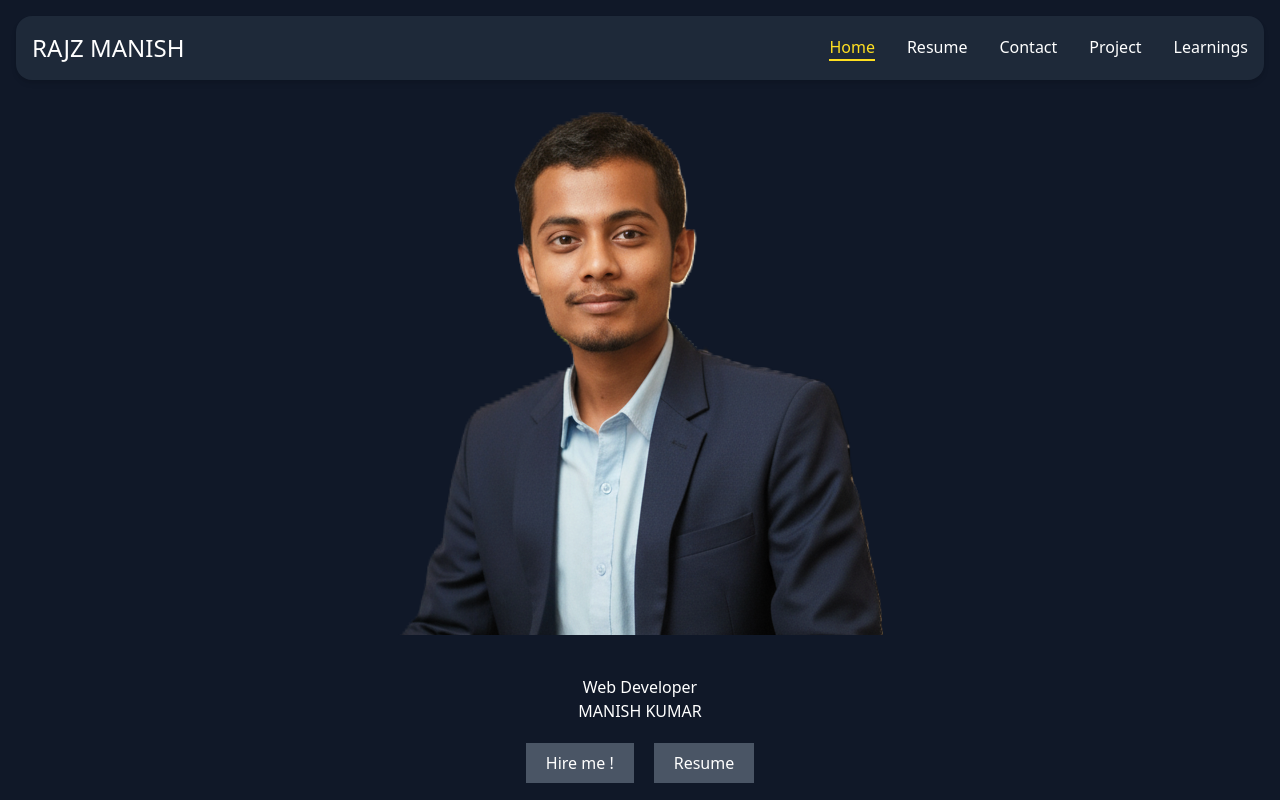
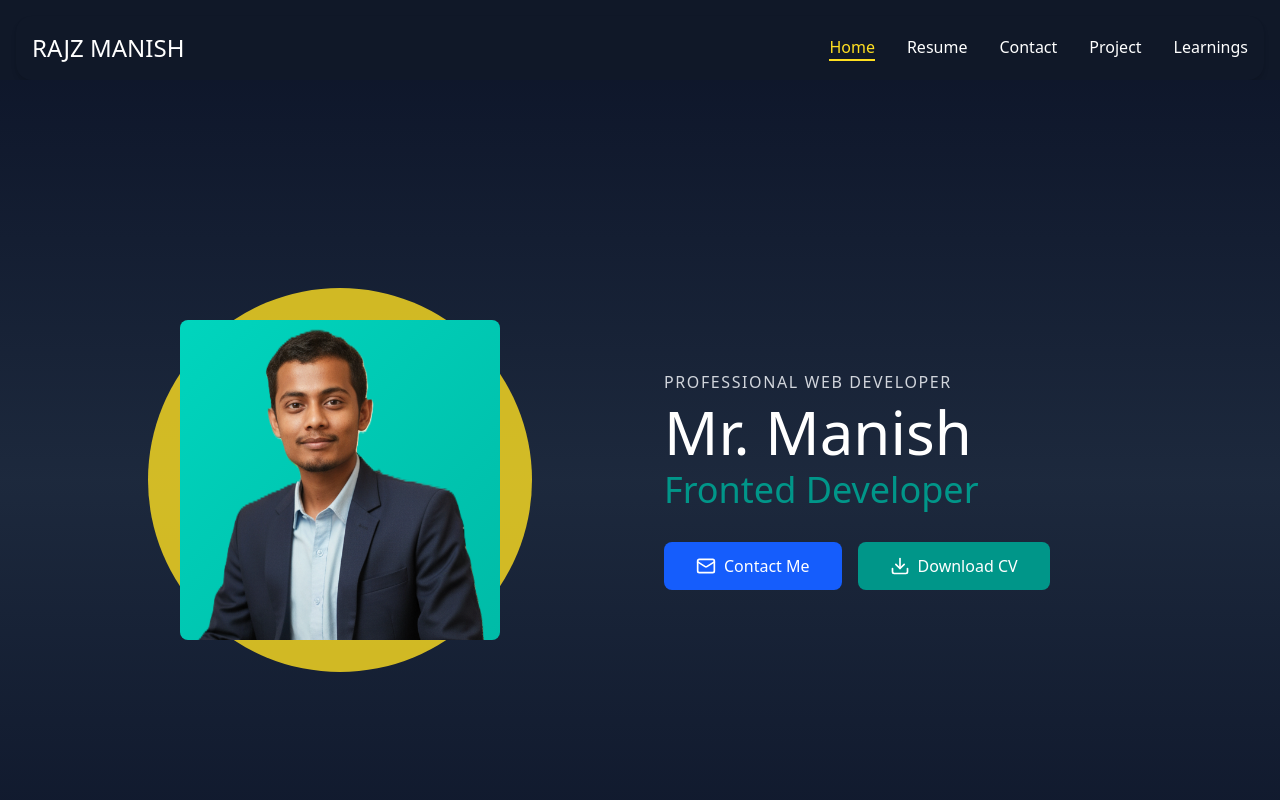
Before and after one commit to strictlyManish/Redux-tolkit, a React (Vite) app: page / in a window 1280 px wide. Built offline with nearby package versions, Linux system fonts and the light colour scheme.

Commit message:
feat: add framer-motion dependency and enhance Home page layout with new design elements

```diff
--- a/package.json
+++ b/package.json
@@ -11,6 +11,7 @@
   },
   "dependencies": {
     "@tailwindcss/vite": "^4.1.18",
+    "framer-motion": "^12.23.26",
     "lucide-react": "^0.561.0",
     "react": "^19.2.0",
     "react-dom": "^19.2.0",
--- a/src/components/Navigation.jsx
+++ b/src/components/Navigation.jsx
@@ -18,7 +18,7 @@ function Navigation() {
   ]
 
   return (
-    <nav className="bg-gray-800 rounded-2xl p-4 mx-4 shadow-md">
+    <nav className="bg-gray-900 rounded-2xl p-4 mx-4 shadow-md">
       <div className="flex justify-between items-center">
         {/* Logo */}
         <div className="logo">
--- a/src/pages/Home.jsx
+++ b/src/pages/Home.jsx
@@ -1,21 +1,58 @@
-function Home() {
+import { Download, Mail } from 'lucide-react';
+
+export default function Home() {
   return (
-    <div className='p-4 flex flex-col justify-between items-center gap-10' >
-        <div>
-            <img src="hero.png"/>
+    <div className="min-h-screen bg-linear-to-b from-slate-900 via-slate-800 to-slate-900 flex items-center justify-center p-4 md:p-8">
+      <div className="w-full max-w-6xl">
+        <div className="grid grid-cols-1 md:grid-cols-2 gap-8 md:gap-12 items-center">
+
+          {/* Right side - Text & Buttons */}
+          <div className="flex flex-col justify-between items-center md:items-start text-center md:text-left order-1 md:order-2">
+
+            {/* Header Section */}
+            <div className="mb-6 md:mb-8">
+              <p className="text-gray-300 text-sm md:text-base font-medium tracking-widest uppercase mb-2">
+                Professional Web Developer
+              </p>
+              <h1 className="text-4xl md:text-5xl lg:text-6xl font-bold text-white mb-2">
+                Mr. Manish
+              </h1>
+              <h2 className="text-2xl md:text-3xl lg:text-4xl font-semibold text-teal-600">
+                Fronted Developer
+              </h2>
+            </div>
+            <div className="flex flex-col sm:flex-row gap-4 w-full sm:w-auto">
+              <button className="bg-blue-600 hover:bg-blue-700 text-white font-semibold py-3 px-8 rounded-lg transition duration-300 transform hover:scale-105 flex items-center justify-center gap-2">
+                <Mail size={20} />
+                <span>Contact Me</span>
+              </button>
+              <button className="bg-teal-600 hover:bg-teal-700 text-white font-semibold py-3 px-8 rounded-lg transition duration-300 transform hover:scale-105 flex items-center justify-center gap-2">
+                <Download size={20} />
+                <span>Download CV</span>
+              </button>
+            </div>
+          </div>
+          {/* Left side - Image */}
+          <div className="flex justify-center order-2 md:order-1">
+            <div className="relative w-64 h-64 md:w-80 md:h-80 lg:w-96 lg:h-96">
+              {/* Yellow background shape */}
+              <div className="absolute inset-0 bg-yellow-300 rounded-full opacity-80 transform scale-100"></div>
+
+              {/* Image placeholder - replace with your actual image */}
+              <div className="absolute inset-0 flex items-center justify-center">
+                <div className="w-56 h-56 md:w-72 md:h-72 lg:w-80 lg:h-80 bg-linear-to-br from-teal-400 to-teal-500 rounded-lg flex items-center justify-center text-white text-xl font-semibold">
+                  <img
+                    src="hero.png"
+                    alt="Web Developer"
+                    className="w-full h-full object-cover"
+                  />
+                </div>
+              </div>
+            </div>
+          </div>
+
         </div>
-        <div className=" text-center">
-            <div>
-                <p>Web Developer</p>
-                <h1>MANISH KUMAR</h1>
-            </div>
-            <div className="flex gap-5 mt-5">
-                 <button className="bg-gray-600 px-5 py-2">Hire me !</button>
-                 <button className="bg-gray-600 px-5 py-2">Resume</button>
-            </div>
-        </div>
+      </div>
     </div>
-  )
+  );
 }
-
-export default Home
```
Also changed, not shown: 1 other file (tests, documents, lock files or other folders).
